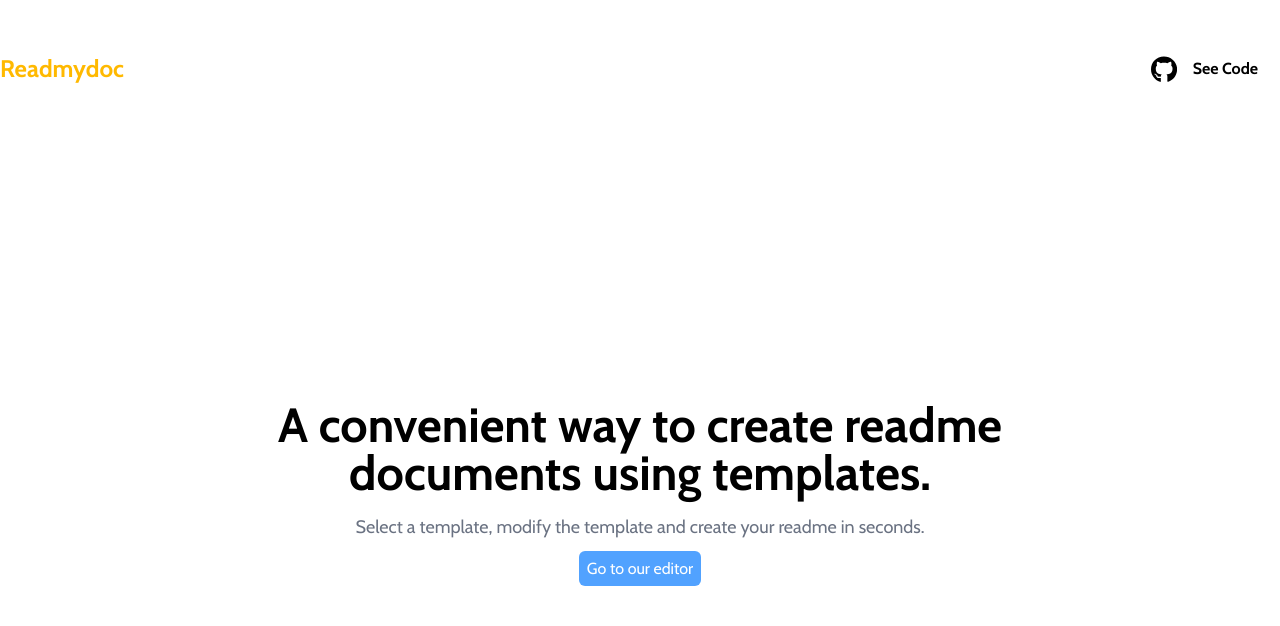
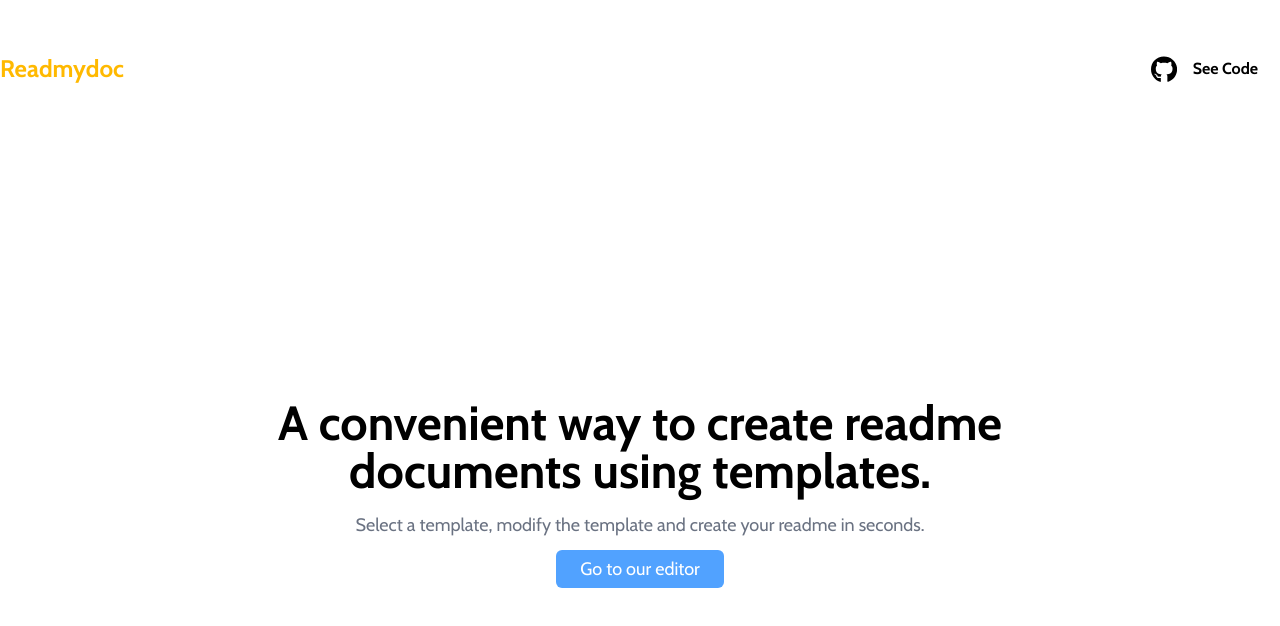
Before and after one commit to radriann21/readmydoc, a Next.js app: page / in a window 1280 px wide. Shown: the top 626 px of the page. Built offline with nearby package versions, Linux system fonts and the light colour scheme.

Commit message:
fix: fixed button size

```diff
--- a/src/components/Hero.tsx
+++ b/src/components/Hero.tsx
@@ -10,7 +10,7 @@ export const Hero = () => {
         <p className="my-4 text-gray-500 text-lg">
           Select a template, modify the template and create your readme in seconds.
         </p>
-        <Link className="mt-5 p-2 rounded-md bg-blue-400 text-white" href="/editor">
+        <Link className="mt-5 px-6 py-2 text-lg rounded-md bg-blue-400 text-white" href="/editor">
           Go to our editor
         </Link>
       </div>
```
